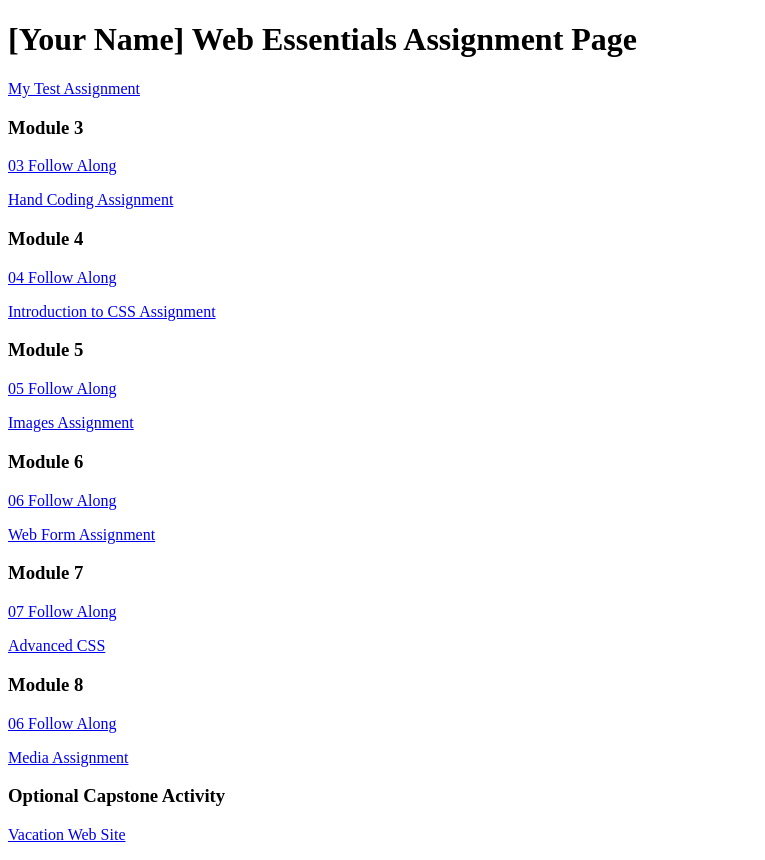
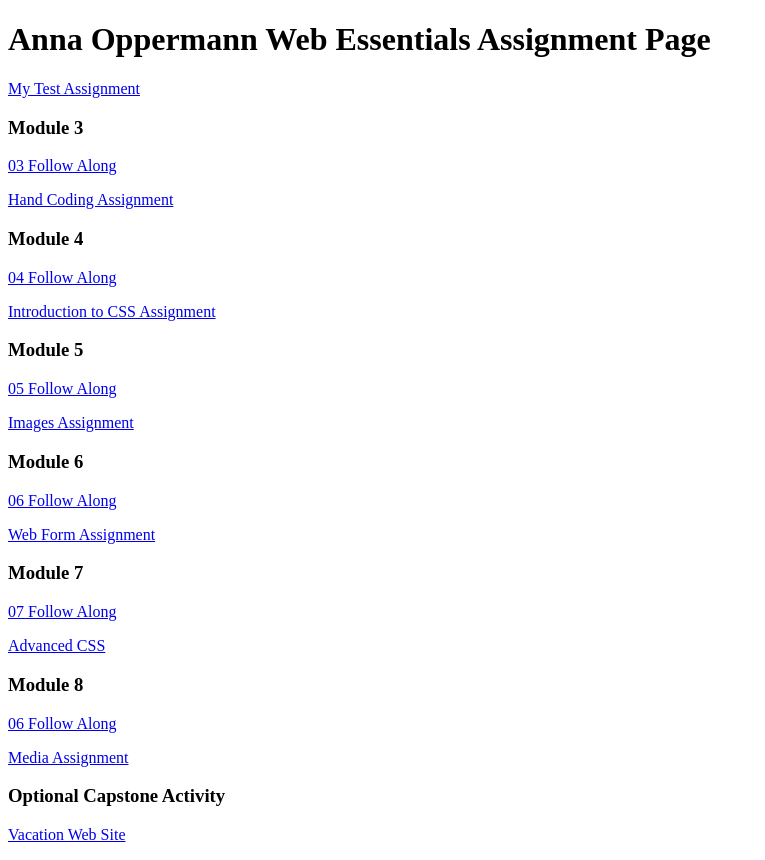
Before and after one commit to annaoppermann/dwdd1600, a plain HTML site: page index.html in a window 1280 px wide. Shown: the whole page, without its empty margins (0-765 px from the left). Drawn offline with Linux system fonts and the light colour scheme.

Commit message:
added name

```diff
--- a/index.html
+++ b/index.html
@@ -6,7 +6,7 @@
 		<title>dwdd 1600 assignment list page</title>
 	</head>
 	<body>
-		<h1>[Your Name] Web Essentials Assignment Page</h1>
+		<h1>Anna Oppermann Web Essentials Assignment Page</h1>
 		<p><a href="01test">My Test Assignment</a></p>
 
 		<h3>Module 3</h3>
```
